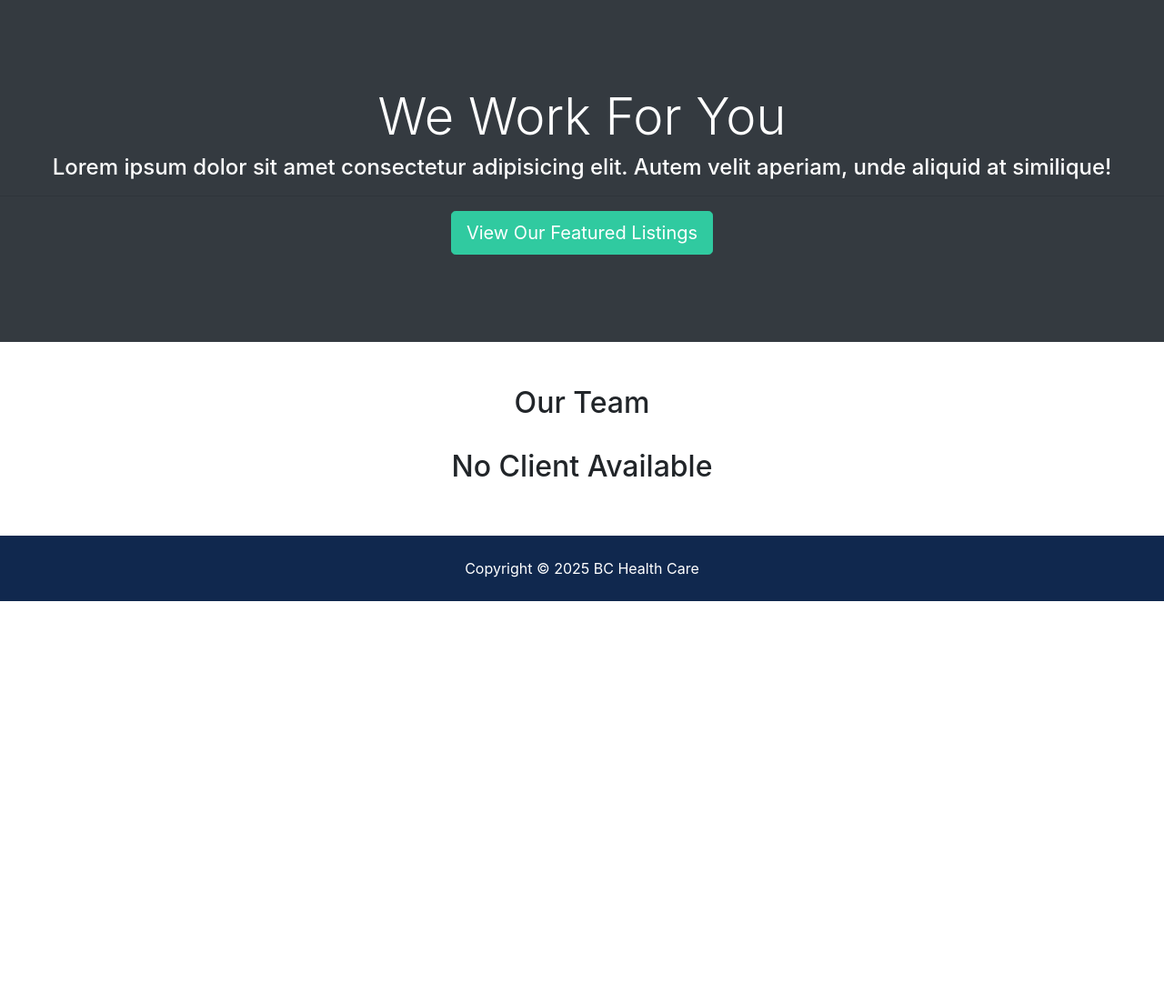
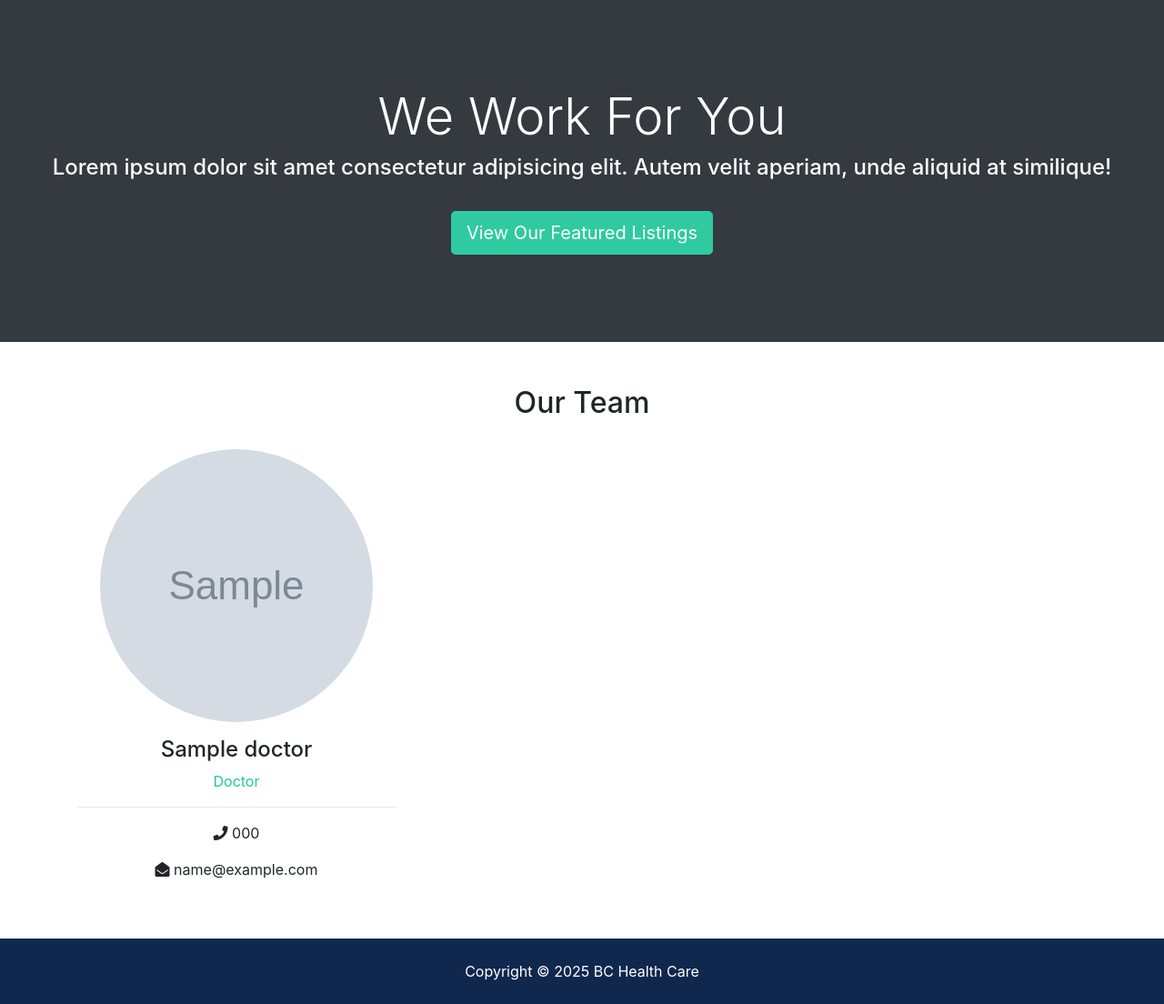
Before and after one commit to OscarLoOscar/erb8, a Django app: page /about in a window 1280 px wide. Shown: the part 1188-2292 px from the top of the page at 91% size. Before the commit the page ends 1849 px from the top, so only its background shows below. Run offline with Django 5.2, Linux system fonts and the light colour scheme; tables that the repository leaves empty hold one stand-in row (values such as "Sample post"); grey boxes marked "Sample" are stand-in pictures; some libraries are stand-ins or nearby versions.

Commit message:
Modify about.html,dynamic Team

```diff
--- a/templates/pages/about.html
+++ b/templates/pages/about.html
@@ -84,29 +84,26 @@
 </section>
 
 <!-- Team -->
+{% if doctors %}
 <section id="team" class="py-5">
   <div class="container">
     <h2 class="text-center pb-4">Our Team</h2>
-    {% if listings %} {% for doctor in doctors %}
     <div class="row text-center">
+      {% for doctor in doctors %}
       <div class="col-md-4">
-        {% comment %} fix {% endcomment %}
         <img
-          src="{{listing.doctor.photo.url}}"
+          src="{{doctor.photo.url}}"
           alt=""
           class="rounded-circle mb-3 img-fluid"
           style="object-fit: cover; width: 300px; height: 300px"
         />
-        <h4>{{listing.doctor.name}}</h4>
+        <h4>{{doctor.name}}</h4>
         <p class="text-success">Doctor</p>
         <hr />
-        <p><i class="fas fa-phone"></i> {{listing.doctor.phone}}</p>
-        <p><i class="fas fa-envelope-open"></i> {{listing.doctor.email}}</p>
+        <p><i class="fas fa-phone"></i> {{doctor.phone}}</p>
+        <p><i class="fas fa-envelope-open"></i> {{doctor.email}}</p>
       </div>
-    </div>
-    {% endfor%} {% else %}
-    <div class="col-12 text-center">
-      <h2>No Client Available</h2>
+      {%endfor%}
     </div>
     {% endif %}
   </div>
```
